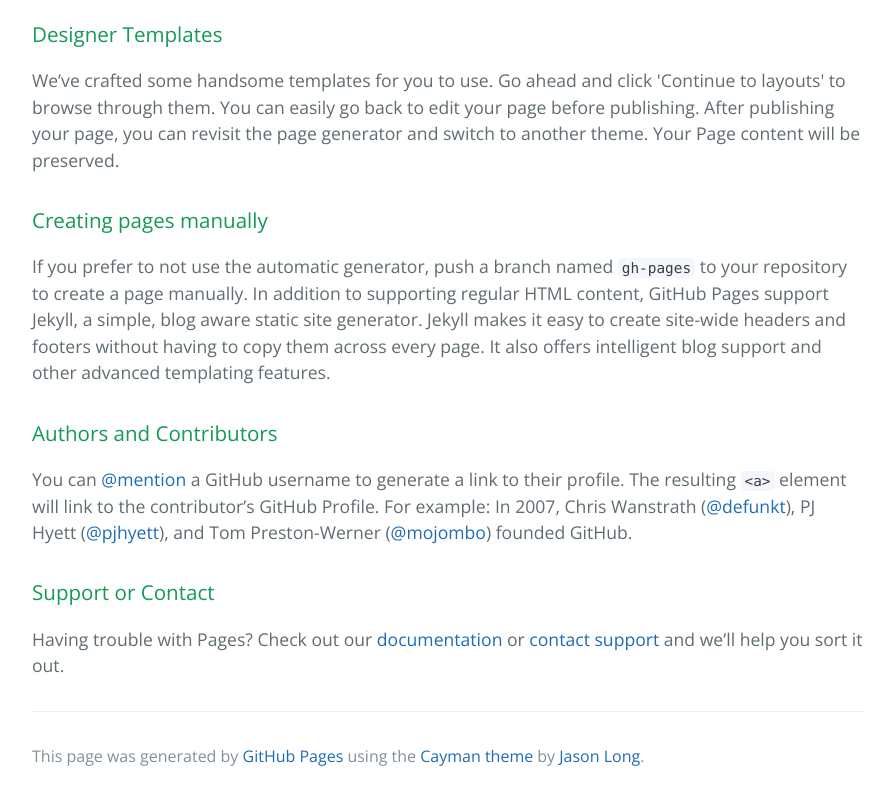
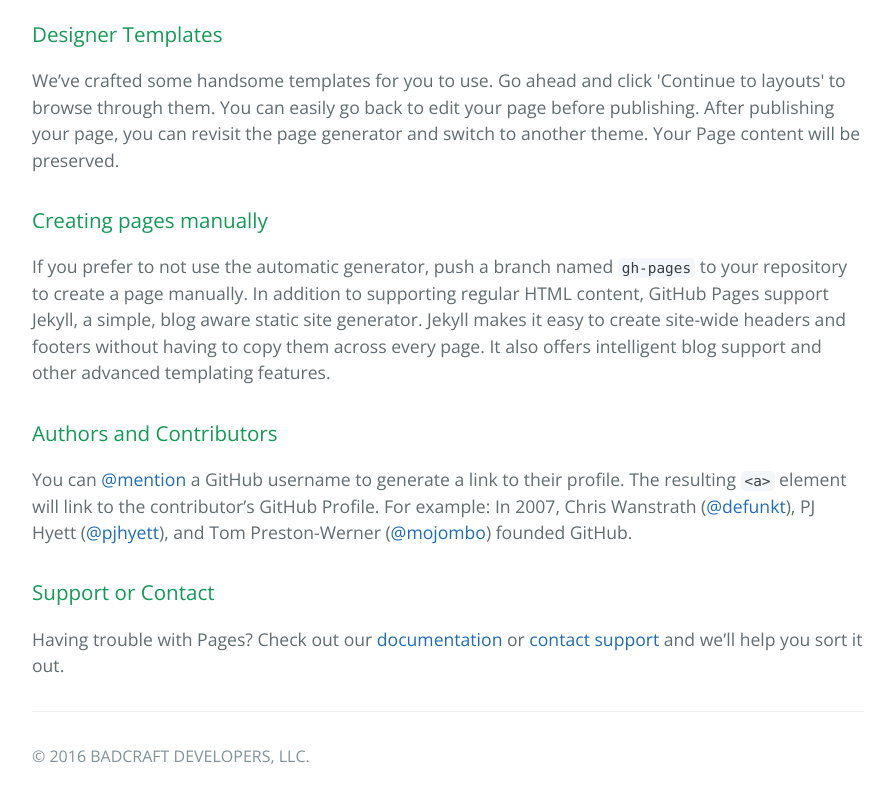
Before and after one commit to BadCraftDevelopers/BadCraftDevelopers.github.io, a plain HTML site: page index.html in a window 1280 px wide. Shown: the part 516-1316 px from the top of the page, without its empty margins (192-1087 px from the left). Drawn offline with nearby package versions, Linux system fonts and the light colour scheme.

Commit message:
Update index.html

```diff
--- a/index.html
+++ b/index.html
@@ -43,7 +43,7 @@
 
       <footer class="site-footer">
 
-        <span class="site-footer-credits">This page was generated by <a href="https://pages.github.com">GitHub Pages</a> using the <a href="https://github.com/jasonlong/cayman-theme">Cayman theme</a> by <a href="https://twitter.com/jasonlong">Jason Long</a>.</span>
+        <span class="site-footer-credits">© 2016 BADCRAFT DEVELOPERS, LLC.</span>
       </footer>
 
     </section>
```
